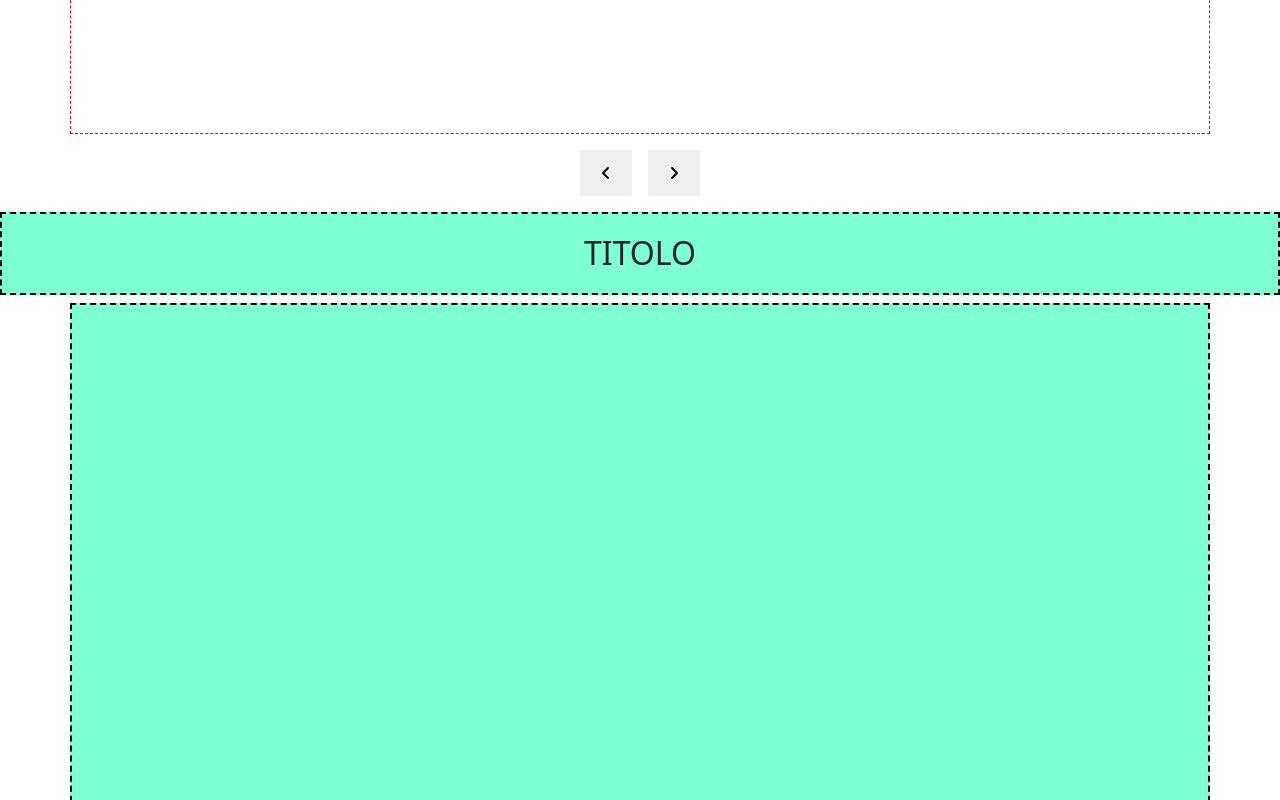
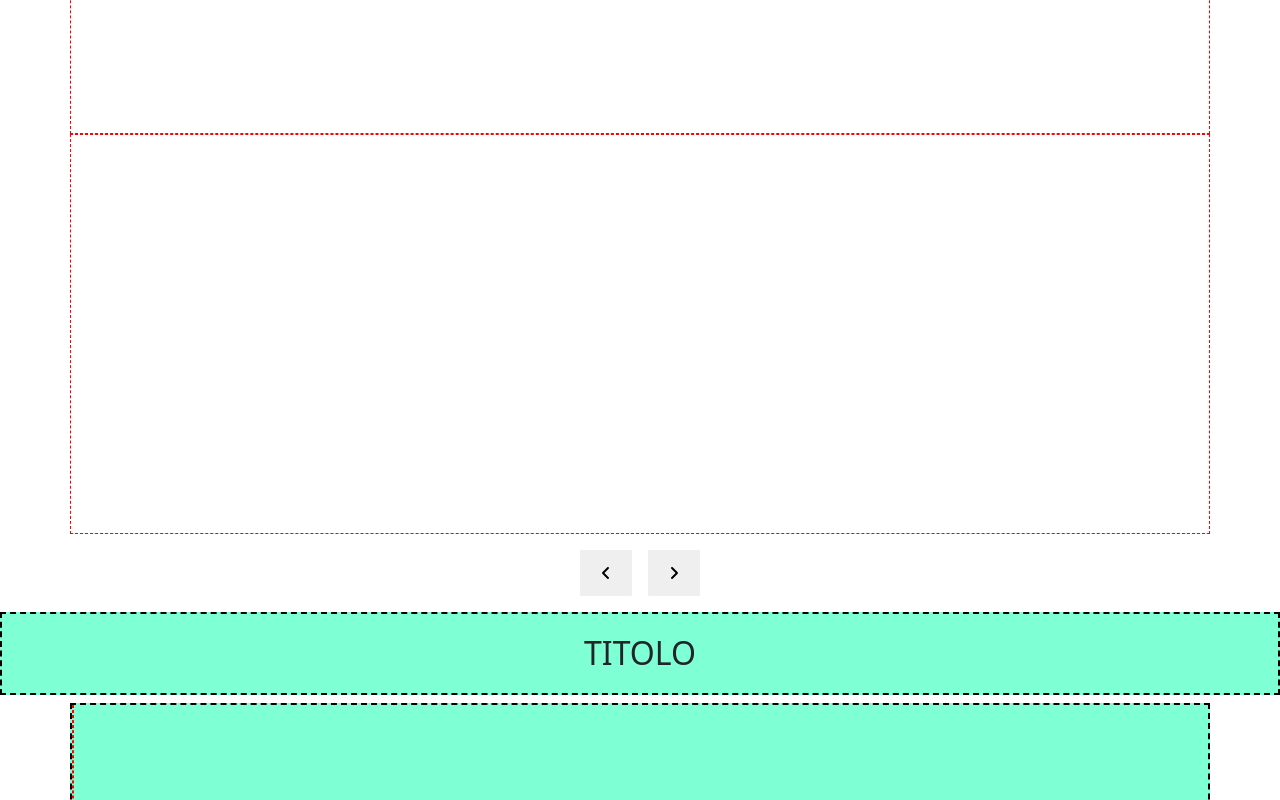
Before and after one commit to DaniAm94/proj-html-vuejs, a Vue app: page / in a window 1280 px wide. Shown: the part 1940-2740 px from the top of the page. Built offline with nearby package versions, Linux system fonts and the light colour scheme.

Commit message:
add card list

```diff
--- a/src/components/AppMain/Sections/CardsList.vue
+++ b/src/components/AppMain/Sections/CardsList.vue
@@ -2,10 +2,16 @@
 import SectionCard from './SectionCard.vue';
 export default {
     name: 'CardList',
-    components: { SectionCard }
+    components: { SectionCard },
+    props: {
+        col: Number
+    }
 }
 </script>
 <template>
-    <SectionCard />
+    <div class="row" :class="col === 3 ? 'row-cols-3' : 'row-cols-4'">
+        <SectionCard />
+    </div>
 </template>
+
 <style></style>
```
